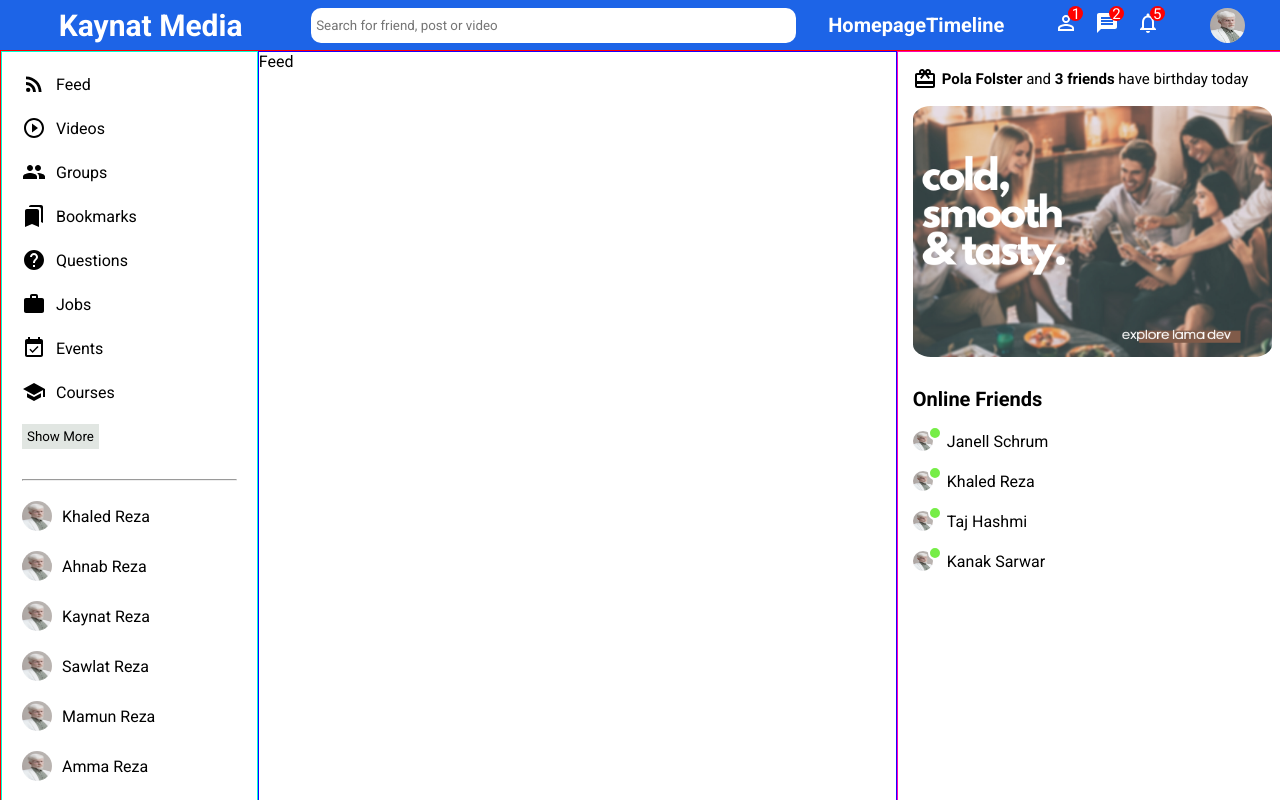
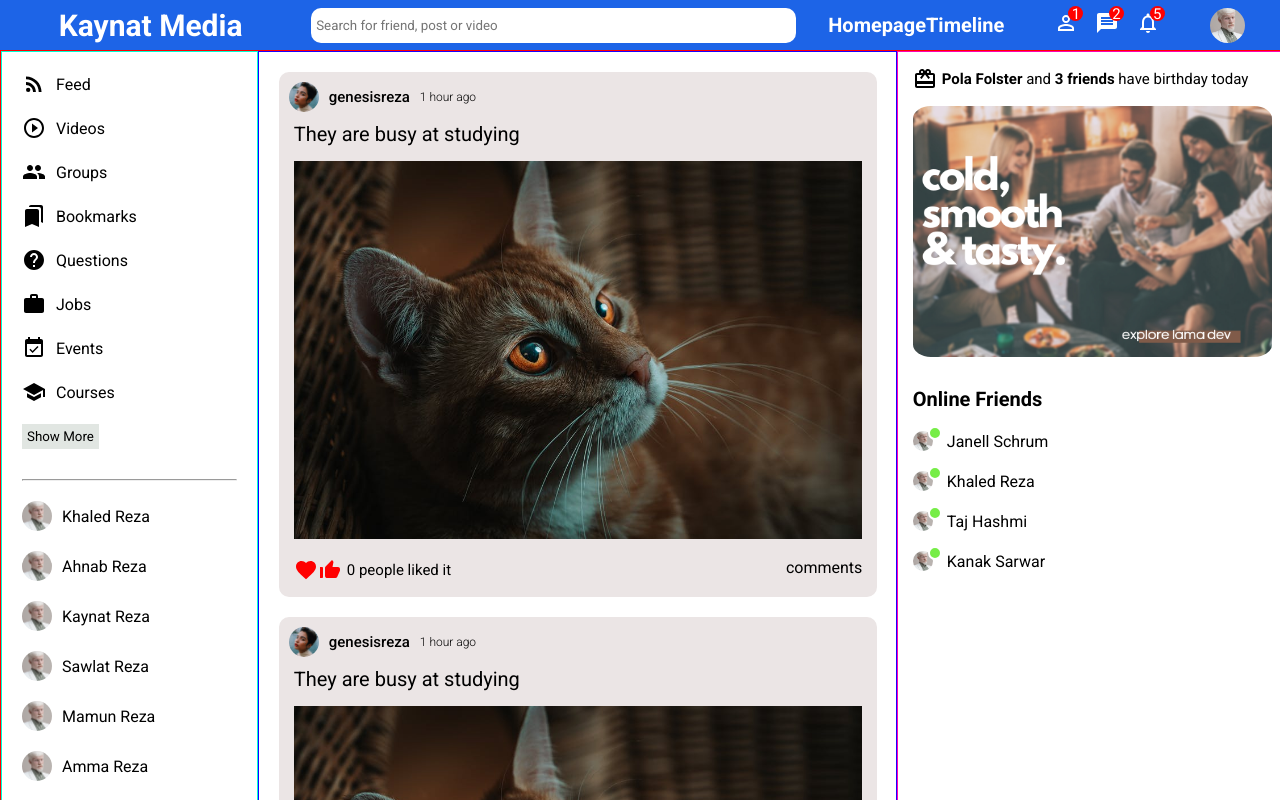
Before and after one commit to khaledtudce/socialmediakhaled2022_frontend, a React (Create React App) app: page / in a window 1280 px wide. Shown: the top 800 px of the page. Built offline with nearby package versions, Linux system fonts and the light colour scheme.

Commit message:
Created Feed UI design

```diff
--- a/src/components/feed/Feed.jsx
+++ b/src/components/feed/Feed.jsx
@@ -1,7 +1,47 @@
+import { Favorite, ThumbUpAlt } from "@material-ui/icons";
 import "./feed.css";
 
 const Feed = () => {
-  return <div className="feedContainer">Feed</div>;
+  return (
+    <div className="feedContainer">
+      <div className="feedWrapper">
+        <div className="postItem">
+          <div className="postItemUserInfo">
+            <img src="/assets/person/4.jpeg" alt="" className="postImg" />
+            <span className="postUserId">genesisreza</span>
+            <span className="postTimeAgo">1 hour ago</span>
+          </div>
+          <div className="postStatusText">They are busy at studying</div>
+          <img src="/assets/post/6.jpeg" alt="" className="postItemImg" />
+          <div className="postLikeComment">
+            <div className="postLike">
+              <Favorite style={{ color: "red" }} />
+              <ThumbUpAlt style={{ color: "red" }} />
+              <span className="postNumberLike">0 people liked it</span>
+            </div>
+            <div className="postComment">comments</div>
+          </div>
+        </div>
+        <div className="postItem">
+          <div className="postItemUserInfo">
+            <img src="/assets/person/4.jpeg" alt="" className="postImg" />
+            <span className="postUserId">genesisreza</span>
+            <span className="postTimeAgo">1 hour ago</span>
+          </div>
+          <div className="postStatusText">They are busy at studying</div>
+          <img src="/assets/post/6.jpeg" alt="" className="postItemImg" />
+          <div className="postLikeComment">
+            <div className="postLike">
+              <Favorite style={{ color: "red" }} />
+              <ThumbUpAlt style={{ color: "red" }} />
+              <span className="postNumberLike">0 people liked it</span>
+            </div>
+            <div className="postComment">comments</div>
+          </div>
+        </div>
+      </div>
+    </div>
+  );
 };
 
 export default Feed;
--- a/src/components/feed/feed.css
+++ b/src/components/feed/feed.css
@@ -2,3 +2,57 @@
     flex: 5;
     border: 1px solid rgb(25, 0, 255);
 }
+.feedWrapper{
+    margin: 10px;
+}
+.postItem{
+    width: 97%;
+    background-color: rgb(235, 229, 229);
+    border-radius: 10px;
+    margin: 20px 10px;
+}
+.postItemUserInfo{
+    display: flex;
+    align-items: center;
+}
+.postImg{
+    height: 30px;
+    width: 30px;
+    border-radius: 50%;
+    object-fit: cover;
+    margin: 10px;
+}
+.postUserId{
+    font-size: 15px;
+    font-weight: 500;
+}
+.postTimeAgo{
+    margin-left: 10px;
+    font-size: 12px;
+    font-weight: 300;
+}
+.postStatusText{
+    font-size: 20px;
+    margin-left: 15px;
+    font-weight: 400;
+}
+.postItemImg{
+    width: 95%;
+    margin: 15px;
+}
+.postLikeComment{
+    display: flex;
+    justify-content: space-between;
+}
+.postLike{
+    margin: 0 0 15px 15px;
+    display: flex;
+    align-items: center;
+}
+.postNumberLike{
+    margin-left: 5px;
+    font-size: 15px;
+}
+.postComment{
+    margin: 0 15px 15px 0;
+}
--- a/src/components/leftbar/leftbar.css
+++ b/src/components/leftbar/leftbar.css
@@ -46,6 +46,7 @@
     width: 30px;
     border-radius: 50%;
     margin-left: 10px;
+    object-fit: cover;
 }
 .leftbarFriendItemText{
     margin-left: 10px;
--- a/src/components/rightbar/rightbar.css
+++ b/src/components/rightbar/rightbar.css
@@ -37,6 +37,7 @@
     width: 20px;
     border-radius: 50%;
     margin-top: 10px;
+    object-fit: cover;
 }
 .rightbarOnlineBadge{
     position: relative;
--- a/src/components/topbar/topbar.css
+++ b/src/components/topbar/topbar.css
@@ -82,4 +82,5 @@
     border-radius: 50%;
     margin-top: 5px;
     cursor: pointer;
+    object-fit: cover;
 }
```
